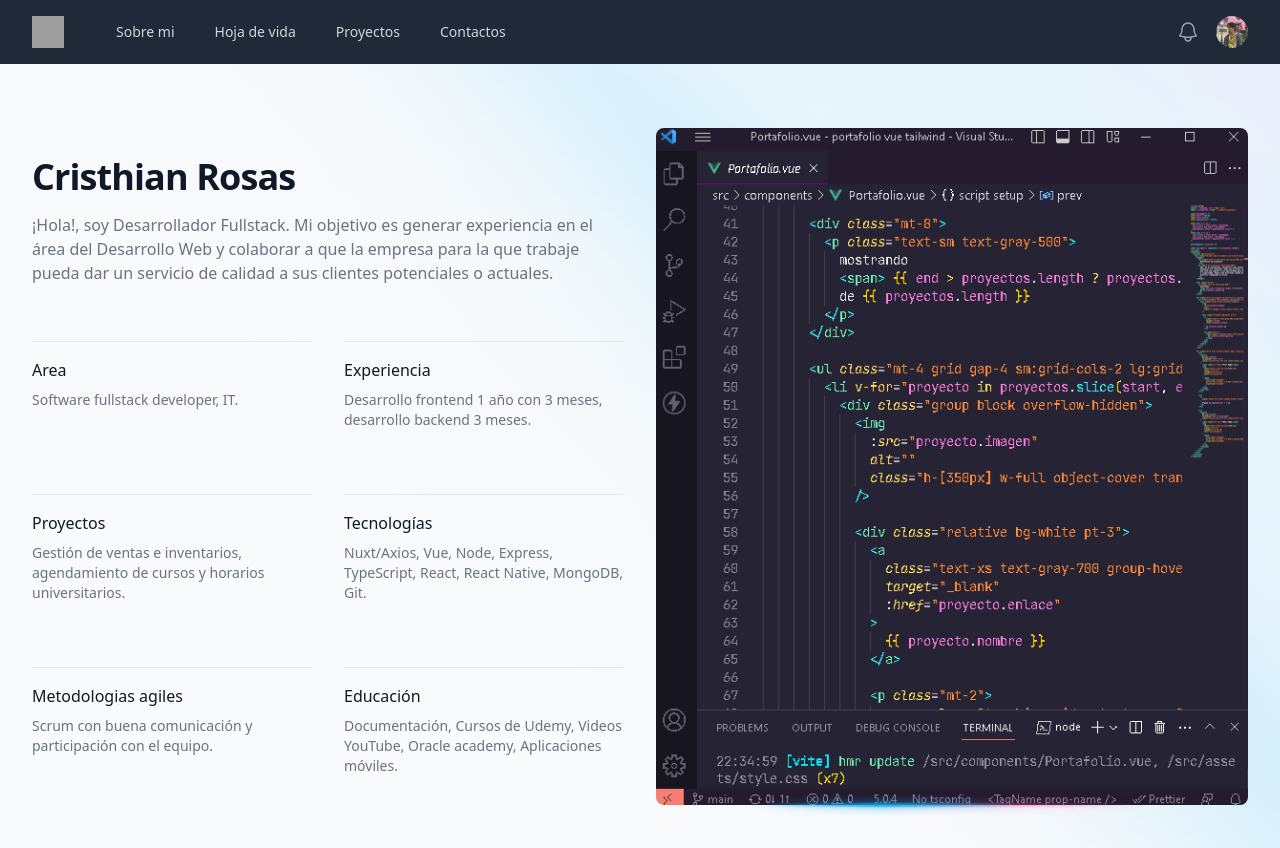
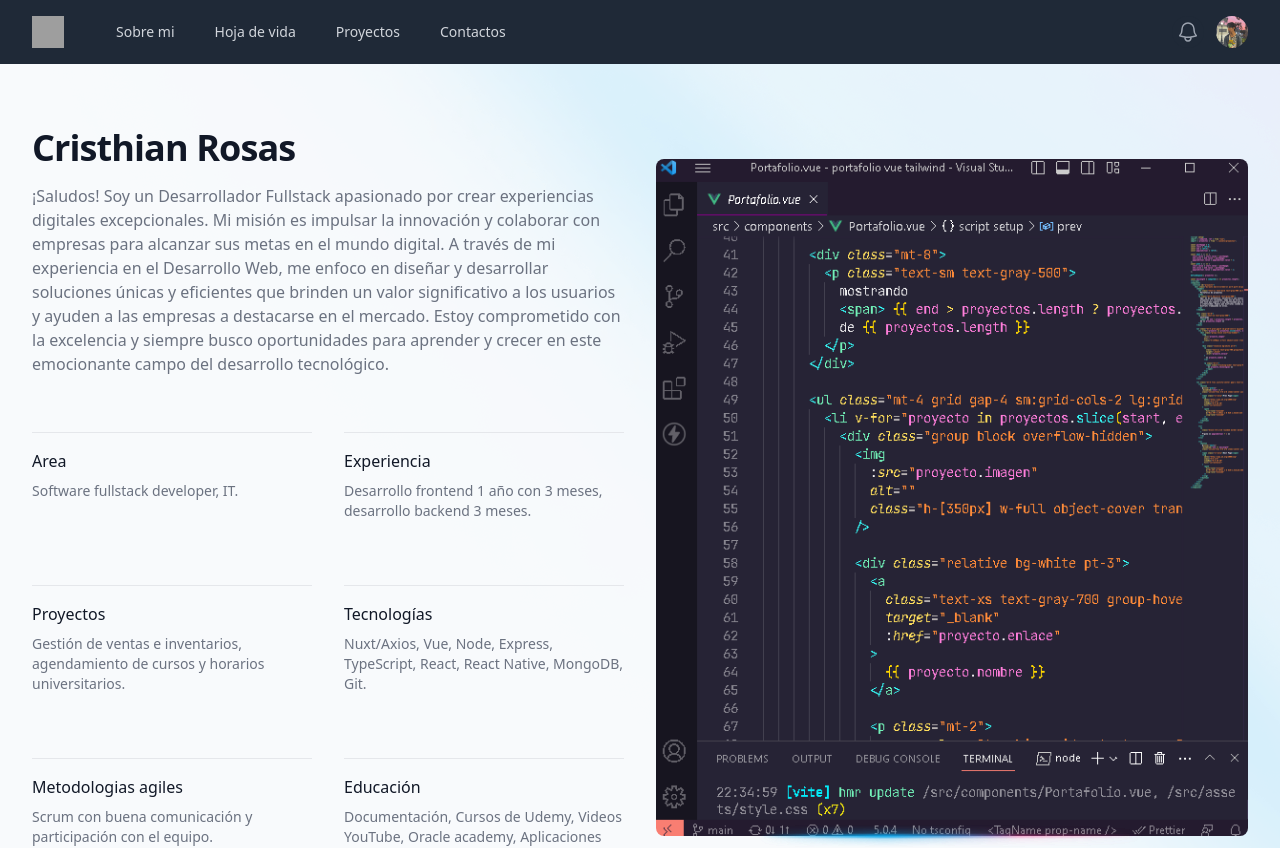
Before and after one commit to lororock/portafolio-vue, a Vue app: page / in a window 1280 px wide. Shown: the top 848 px of the page. Built offline with nearby package versions, Linux system fonts and the light colour scheme; grey boxes are pictures that could not be loaded.

Commit message:
change texto de precentacion

```diff
--- a/src/components/Profile.vue
+++ b/src/components/Profile.vue
@@ -11,10 +11,7 @@
             Cristhian Rosas
           </h2>
           <p class="mt-4 text-gray-500">
-            ¡Hola!, soy Desarrollador Fullstack. Mi objetivo es generar
-            experiencia en el área del Desarrollo Web y colaborar a que la
-            empresa para la que trabaje pueda dar un servicio de calidad a sus
-            clientes potenciales o actuales.
+            ¡Saludos! Soy un Desarrollador Fullstack apasionado por crear experiencias digitales excepcionales. Mi misión es impulsar la innovación y colaborar con empresas para alcanzar sus metas en el mundo digital. A través de mi experiencia en el Desarrollo Web, me enfoco en diseñar y desarrollar soluciones únicas y eficientes que brinden un valor significativo a los usuarios y ayuden a las empresas a destacarse en el mercado. Estoy comprometido con la excelencia y siempre busco oportunidades para aprender y crecer en este emocionante campo del desarrollo tecnológico.
           </p>
 
           <dl
```
Also changed, not shown: 1 other file (tests, documents, lock files or other folders).
